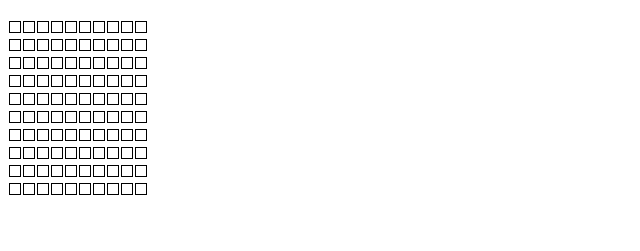
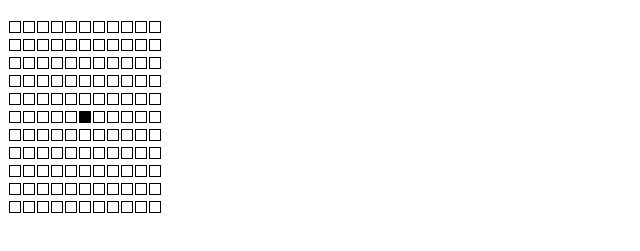
Before and after one commit to nikita-reshetniak/snake-dom, a website: page index.html in a window 1280 px wide. Shown: the part 61-312 px from the top of the page, without its empty margins (0-640 px from the left). Drawn offline with Linux system fonts and the light colour scheme.

Commit message:
Add snake to the center of grid

```diff
--- a/index.css
+++ b/index.css
@@ -5,3 +5,7 @@
     display: inline-block;
     margin: 0 1px;
 }
+
+.activeCell{
+    background-color: black;
+}
--- a/index.html
+++ b/index.html
@@ -7,7 +7,7 @@
 
     <body>
         <h1>Snake Game</h1>
-        <div id="mapWraper"></div>
+        <div id="gridWraper"></div>
         <script src="index.js"></script>
     </body>
 </html>
--- a/index.js
+++ b/index.js
@@ -1,13 +1,18 @@
-var mapSize = 10;
+var gridSize = 11;
+var gridCenter = Math.round(gridSize/2);
 var i, j;
 
-for(i = 1; i <= mapSize; i++){
+for(i = 1; i <= gridSize; i++){
     var divRow = document.createElement("div");
     divRow.classList.add("row", "row-" + i);
-    mapWraper.appendChild(divRow);
-    for (j = 1; j <= mapSize; j++){
+    gridWraper.appendChild(divRow);
+    for (j = 1; j <= gridSize; j++){
         var divCell = document.createElement("div");
         divCell.classList.add("cell", "cell-" + j);
         divRow.appendChild(divCell);
     }
 }
+
+var activeRow = document.getElementsByClassName("row-" + gridCenter);
+var activeCell = activeRow[0].getElementsByClassName("cell-" + gridCenter);
+activeCell[0].classList.add("activeCell");
```
